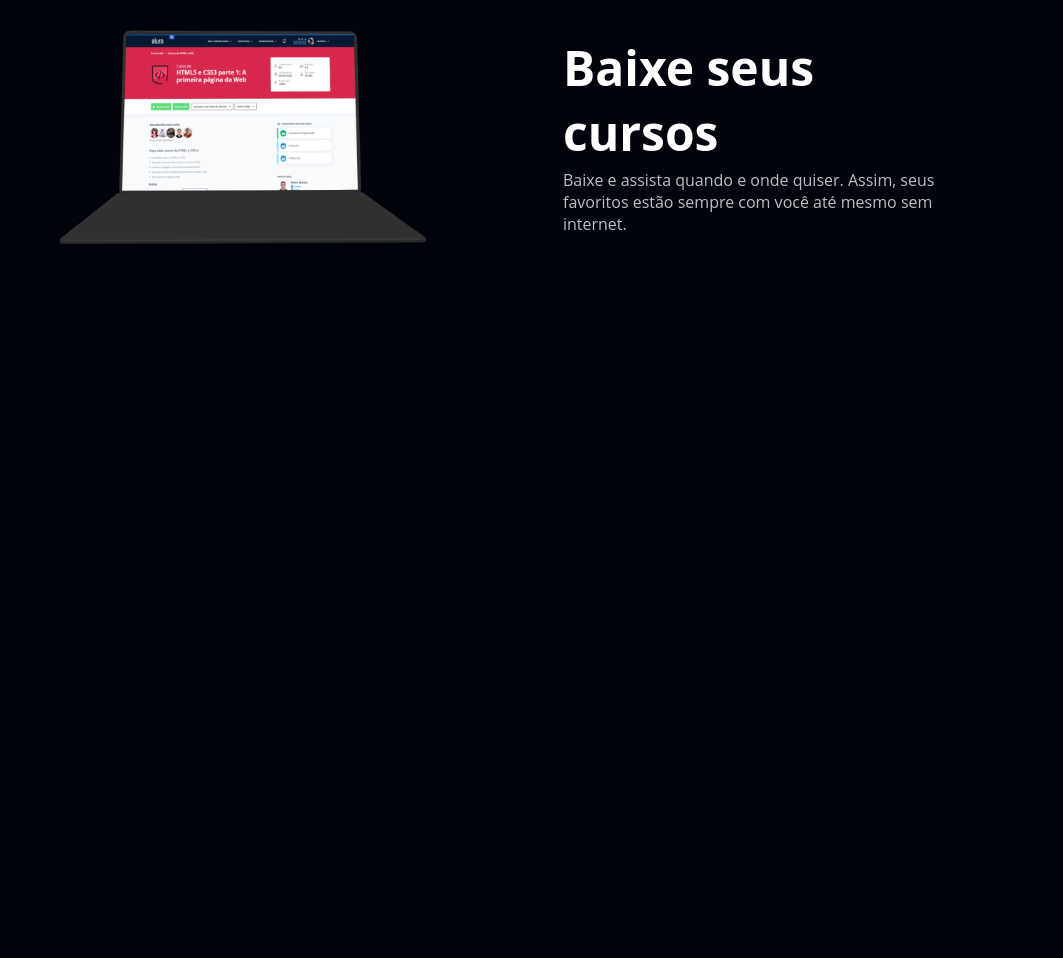
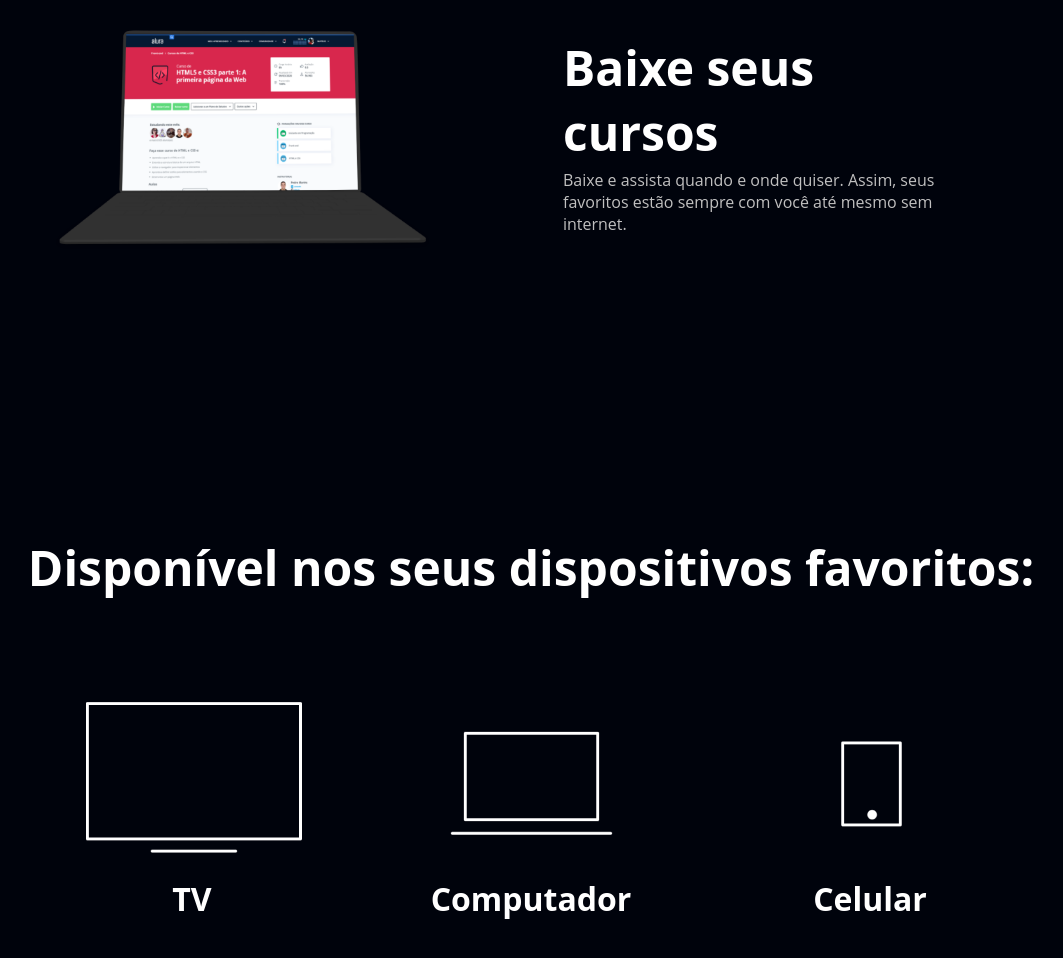
Before and after one commit to Mariana4breu/Projeto-AluraPlus, a plain HTML site: page index.html in a window 1280 px wide. Shown: the part 2665-3623 px from the top of the page, without its empty margins (109-1172 px from the left). Before the commit the page ends 3200 px from the top, so only its background shows below. Drawn offline with Linux system fonts and the light colour scheme.

Commit message:
dispositivos

```diff
--- a/index.html
+++ b/index.html
@@ -42,6 +42,22 @@
             <p class="descricao__texto">Baixe e assista quando e onde quiser. Assim, seus favoritos estão sempre com você até mesmo sem internet.</p>
         </div>
     </section>
-
+    <section class="dispositivos">
+        <h2 class="dispositivos__titulo">Disponível nos seus dispositivos favoritos:</h2>
+        <ul class="dispositivos__lista">
+            <li>
+                <img src="img/tv.png" alt="icone televisão">
+                <h3 class="lista__item">TV</h3>
+            </li>
+            <li>
+                <img src="img/computador.png" alt="icone computador">
+                <h3 class="lista__item">Computador</h3>
+            </li>
+            <li>
+                <img src="img/celular.png" alt="icone celular">
+                <h3 class="lista__item">Celular</h3>
+            </li>
+        </ul>
+    </section>
 </body>
 </html>
--- a/style.css
+++ b/style.css
@@ -91,3 +91,24 @@ body{
 .container__descricao{
     padding: 2em;
 }
+
+.dispositivos__lista {
+    display: flex;
+    justify-content: center;
+    list-style-type: none;
+    margin: 5em 0;
+}
+
+.dispositivos {
+    text-align: center;
+}
+
+.dispositivos__titulo {
+    font-size: 48px;
+    color: var(--branco-principal);
+}
+
+.lista__item{
+    font-size: 32px;
+    color: var(--branco-principal);
+}
```
